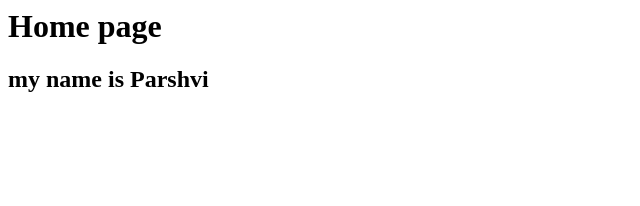
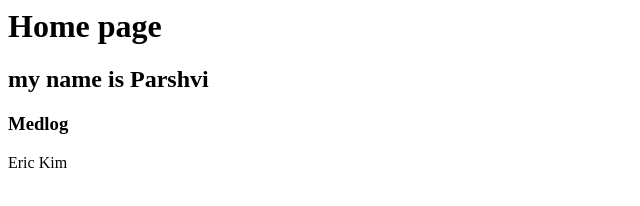
Before and after one commit to info340c-sp24/project-group-5-info-340, a plain HTML site: page index.html in a window 1280 px wide. Shown: the whole page, without its empty margins (0-640 px from the left). Drawn offline with Linux system fonts and the light colour scheme.

Commit message:
medlog name

```diff
--- a/index.html
+++ b/index.html
@@ -1,2 +1,5 @@
 <h1>Home page</h1>
 <h2> my name is Parshvi</h2>
+
+<h3>Medlog </h3>
+<p>Eric Kim</p>
```
